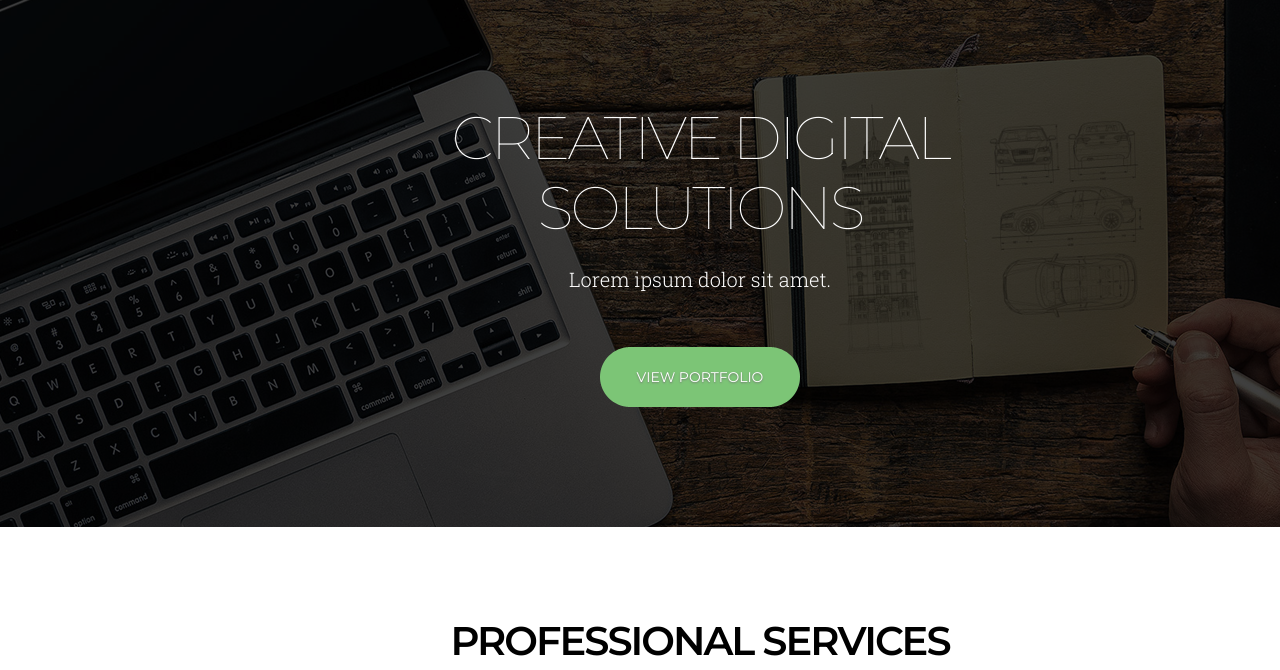
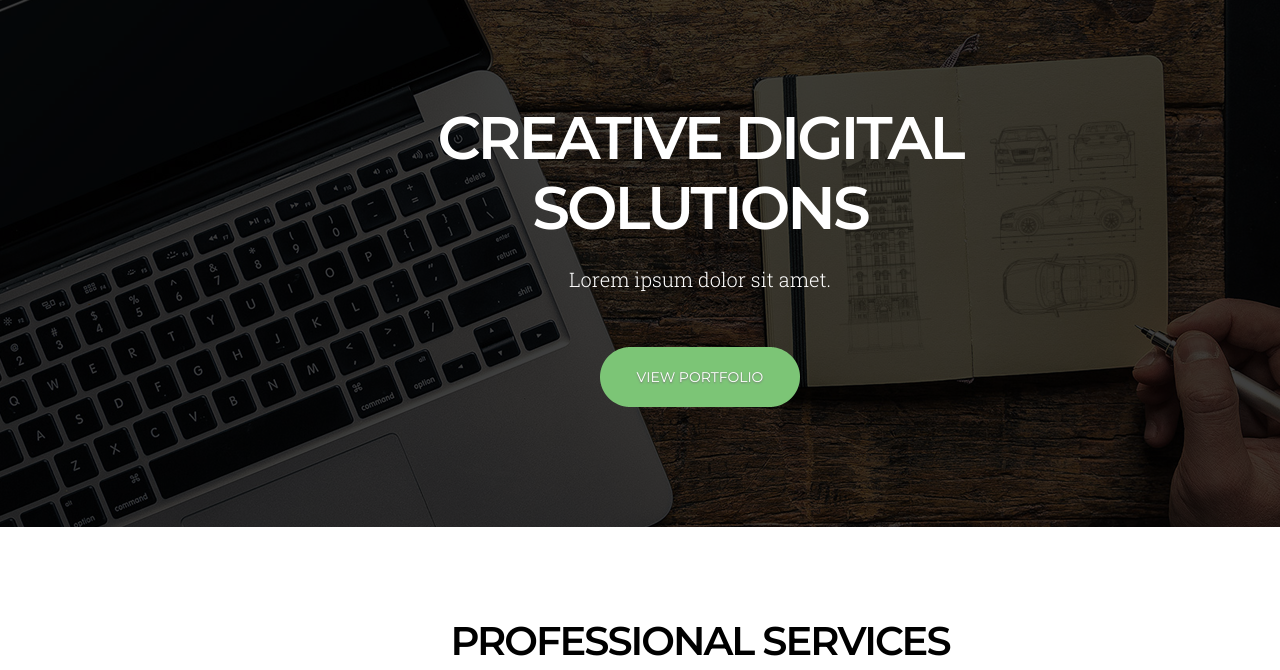
Before and after one commit to AdamReszka/Treehouse, a plain HTML site: page index.html in a window 1280 px wide. Shown: the part 118-788 px from the top of the page. Drawn offline with nearby package versions, Linux system fonts and the light colour scheme; files that its build step writes are made by us from their sources.

Commit message:
last modification in styles

```diff
--- a/partials/_layout.scss
+++ b/partials/_layout.scss
@@ -97,7 +97,7 @@ body {
 		margin-top: 10.6rem;
 		letter-spacing: -0.3rem;
 		line-height: 7rem;
-		font-weight: 100;
+		font-weight: 600;
 	}
 	.main-sub-title {
 		color: #fff;
```
